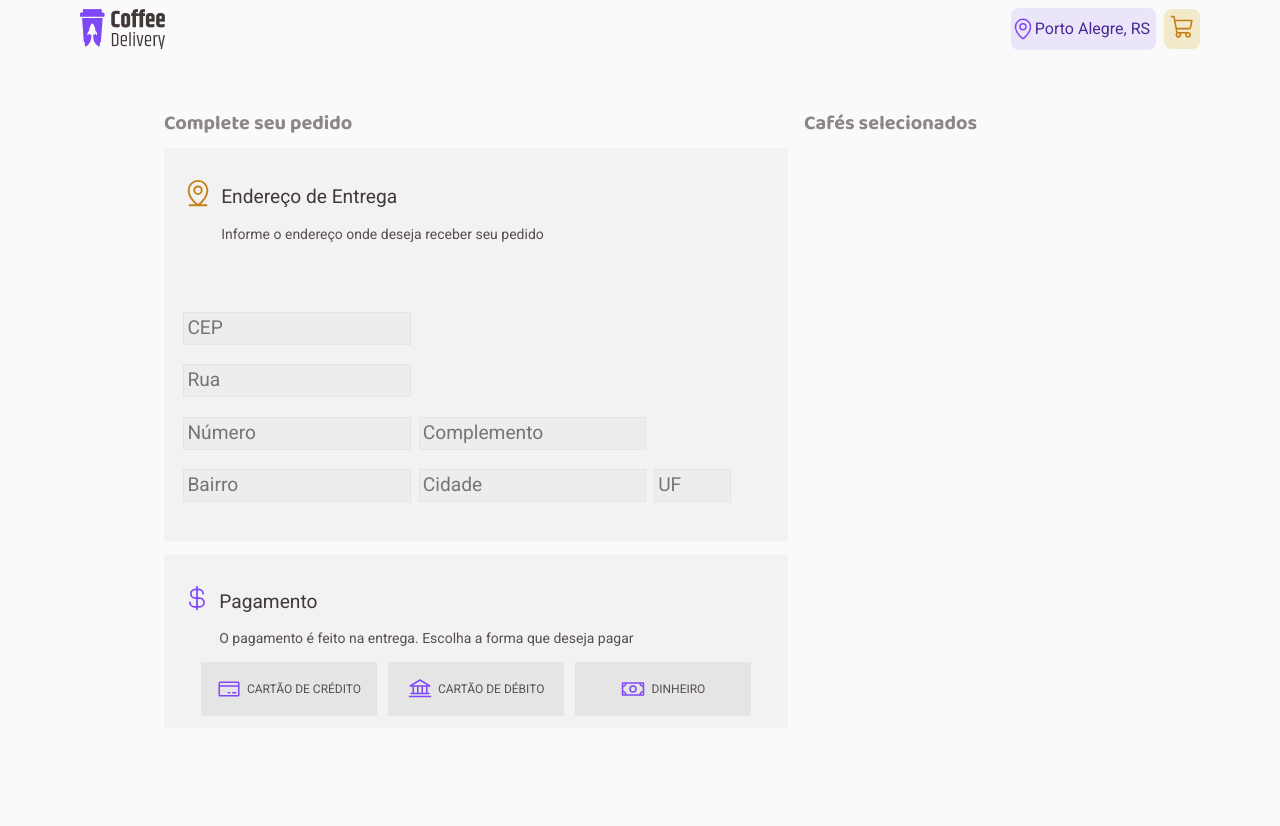
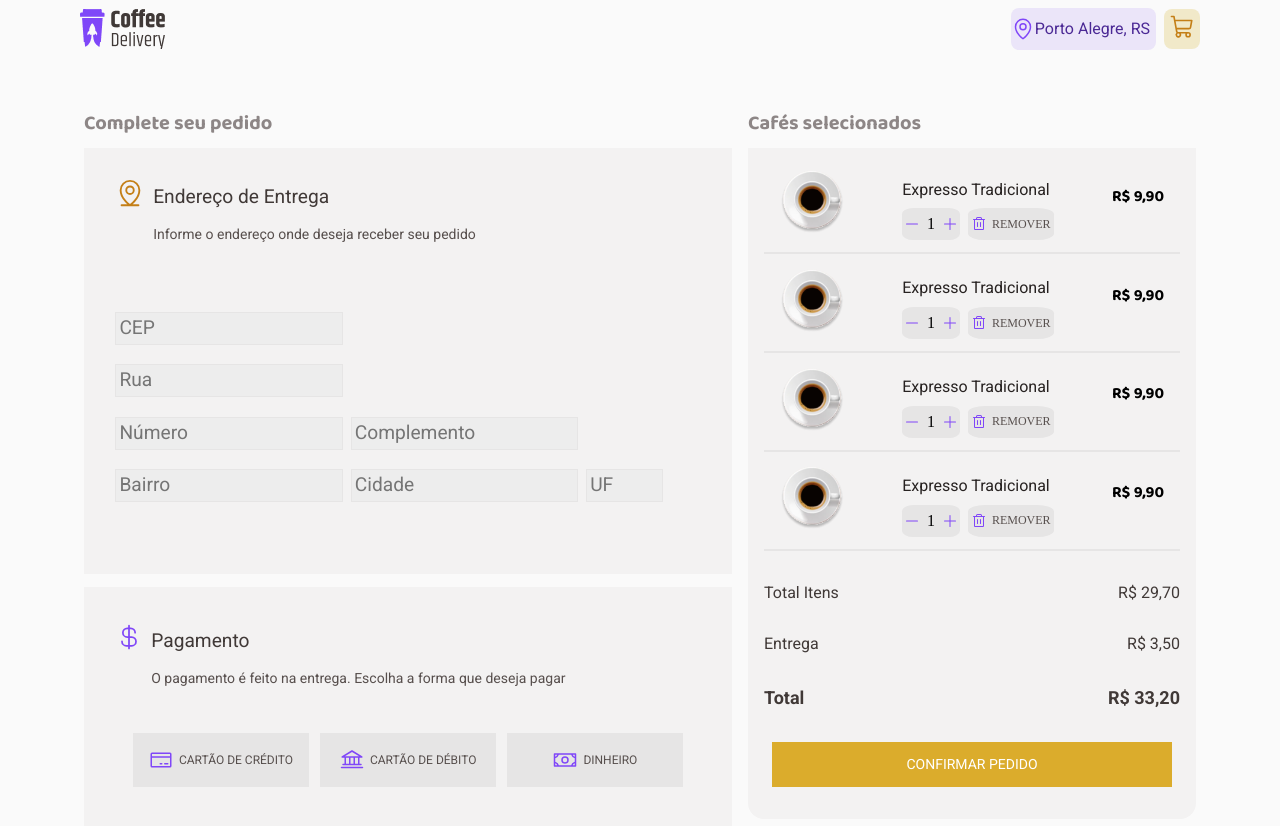
Before and after one commit to gabrielbortone/ignite-coffee-delivery, a React (Vite) app: page /checkout in a window 1280 px wide. Shown: the top 826 px of the page. Before the commit the page ends 800 px from the top, so only its background shows below. Built offline with nearby package versions, Linux system fonts and the light colour scheme.

Commit message:
Finalizado tela checkout

```diff
--- a/src/components/PainelCafesEscolhidos/CafeEscolhido/index.tsx
+++ b/src/components/PainelCafesEscolhidos/CafeEscolhido/index.tsx
@@ -1,3 +1,55 @@
-export default function CafeEscolhidoItem(){
+import { Minus, Plus, Trash } from "@phosphor-icons/react";
+import { useTheme } from "styled-components";
+import { CafeEscolhidoBotaoRemover, CafeEscolhidoItemContainer, CafeEscolhidoItemImagemContainer, CafeEscolhidoItemMiddleBottoesContainer, CafeEscolhidoItemMiddleContainer, CafeEscolhidoItemQuantidadeContainer, CafeEscolhidoItemQuantidadeSpan, CafeEscolhidoItemQuantidadeSpanNumero, CafeEscolhidoItemSpanPreco } from "./styles";
 
+interface CafeEscolhidoItemProps{
+    quantidade: number
+    nome: String
+    preco: number
+    imagem: string
 }
+
+export default function CafeEscolhidoItem({quantidade, nome, preco, imagem} : CafeEscolhidoItemProps){
+    const theme = useTheme();
+    const precoFormatado: string = (preco).toLocaleString('pt-br', {
+        style: 'decimal',
+        minimumIntegerDigits: 1,
+        minimumFractionDigits: 2,
+        maximumFractionDigits: 2
+    })
+
+    if(!theme){
+        return <h1>ERROR</h1>
+    }
+    return (
+        <CafeEscolhidoItemContainer>
+            <CafeEscolhidoItemImagemContainer>
+                <img src={imagem} />
+            </CafeEscolhidoItemImagemContainer>
+
+            <CafeEscolhidoItemMiddleContainer>
+                <h3>{nome}</h3>
+                <CafeEscolhidoItemMiddleBottoesContainer>
+                    <CafeEscolhidoItemQuantidadeContainer>
+                        <CafeEscolhidoItemQuantidadeSpan>
+                            <Minus size={16} color={theme['purple']}/>
+                        </CafeEscolhidoItemQuantidadeSpan>
+                        <CafeEscolhidoItemQuantidadeSpanNumero>{quantidade}</CafeEscolhidoItemQuantidadeSpanNumero>
+                        <CafeEscolhidoItemQuantidadeSpan>
+                            <Plus size={16} color={theme['purple']}/>
+                        </CafeEscolhidoItemQuantidadeSpan>
+                    </CafeEscolhidoItemQuantidadeContainer>
+                    <CafeEscolhidoBotaoRemover>
+                        <Trash size={16} color={theme['purple']} />
+                        <p>REMOVER</p>
+                    </CafeEscolhidoBotaoRemover>
+                </CafeEscolhidoItemMiddleBottoesContainer>
+            </CafeEscolhidoItemMiddleContainer>
+
+            <CafeEscolhidoItemSpanPreco>
+                R${' '+precoFormatado}
+            </CafeEscolhidoItemSpanPreco>
+
+        </CafeEscolhidoItemContainer>
+    );
+}
--- /dev/null
+++ b/src/components/PainelCafesEscolhidos/CafeEscolhido/styles.ts
@@ -0,0 +1,95 @@
+import { styled } from "styled-components";
+
+export const CafeEscolhidoItemContainer = styled.div`
+    display: flex;
+    justify-content: space-between;
+    gap: 1rem;
+    padding-left: 1rem;
+    padding-right: 1rem;
+    padding-bottom: 0.75rem;
+    align-items: center;
+    border-bottom: 2px solid ${props=> props.theme['base-button']};
+
+`;
+
+export const CafeEscolhidoItemQuantidadeContainer = styled.div`
+    display: flex;
+    align-items: center;
+    background: ${props=> props.theme['base-button']};
+    border-radius: 20%;
+`;
+
+export const CafeEscolhidoItemMiddleContainer = styled.div`
+    display: flex;
+    flex-direction: column;
+    h3{
+        font-size: 1rem;
+        color: ${props=> props.theme['base-title']};
+        font-weight: 400;
+        line-height: 1.3;
+        font-family: ${props=> props.theme['font-primary']};
+    }
+`;
+
+export const CafeEscolhidoItemQuantidadeSpan = styled.span`
+    display: flex;
+    align-items: center;
+    justify-content: center;
+    height: 2rem;
+    padding: 0rem 0.1rem;
+    gap: 0;
+`;
+
+export const CafeEscolhidoItemQuantidadeSpanNumero = styled.span`
+    background: ${props=> props.theme['base-button']};
+    display: flex;
+    align-items: center;
+    justify-content: center;
+    height: 2rem;
+    width: 1rem;
+    padding: 0rem 0.1rem;
+`;
+
+export const CafeEscolhidoItemMiddleBottoesContainer = styled.div`
+    display: flex;
+    flex-direction: row;
+    gap: 0.5rem;
+    margin-top: -0.5rem;
+
+`;
+
+export const CafeEscolhidoBotaoRemover = styled.span`
+    background: ${props=> props.theme['base-button']};
+    border-radius: 20%;
+    display: flex;
+    align-items: center;
+    justify-content: center;
+    gap: 5px;
+    height: 2rem;
+    padding-left: 0.2rem;
+    padding-right: 0.2rem;
+    p {
+        color: ${props=> props.theme['base-text']};
+        font-size: 0.75rem;
+        padding: 0;
+    }
+`;
+
+export const CafeEscolhidoItemSpanPreco = styled.span`
+    display: flex;
+    font-size: 1rem;
+    line-height: 1.3;
+    font-family: ${props=> props.theme['font-secondary']};
+    font-weight: 700;
+    margin-top: -0.6rem;
+    align-items: center;
+`;
+
+export const CafeEscolhidoItemImagemContainer = styled.div`
+    width: 4rem;
+    height: 4rem;
+    img {
+        max-width: 100%;
+        max-height: 100%;
+    }
+`;
--- a/src/components/PainelCafesEscolhidos/index.tsx
+++ b/src/components/PainelCafesEscolhidos/index.tsx
@@ -1,16 +1,43 @@
-import { PainelCafesEscolhidosHeaderTitulo, PainelCafesEscolhidosItem } from "./styles";
+import CafeEscolhidoItem from "./CafeEscolhido";
+import { PainelCafesEscolhidosFooter, PainelCafesEscolhidosFooterSpan, PainelCafesEscolhidosFooterSpanTotal, PainelCafesEscolhidosHeaderTitulo, PainelCafesEscolhidosItem, PainelCafesEscolhidosMainContainer, PainelCafesEscolhidosMainSection } from "./styles";
+import urlCafeTradicional from '../../assets/imgs-cafes/expresso.png';
+import { BotaoConfirmarPedidoCheckout } from "../PainelEndereco/styles";
 
 export default function PainelCafesEscolhidos(){
 
     return (
-        <>
+        <PainelCafesEscolhidosMainContainer>
             <PainelCafesEscolhidosHeaderTitulo>Cafés selecionados</PainelCafesEscolhidosHeaderTitulo>
-            <PainelCafesEscolhidosItem>
-                <img src={''}/>
+            <PainelCafesEscolhidosMainSection>
+                <PainelCafesEscolhidosItem>
+                    <CafeEscolhidoItem nome={'Expresso Tradicional'} preco={9.90} imagem={urlCafeTradicional} quantidade={1} />
+                    <CafeEscolhidoItem nome={'Expresso Tradicional'} preco={9.90} imagem={urlCafeTradicional} quantidade={1} />
+                    <CafeEscolhidoItem nome={'Expresso Tradicional'} preco={9.90} imagem={urlCafeTradicional} quantidade={1} />
+                    <CafeEscolhidoItem nome={'Expresso Tradicional'} preco={9.90} imagem={urlCafeTradicional} quantidade={1} />
 
-            </PainelCafesEscolhidosItem>
+                </PainelCafesEscolhidosItem>
+                <PainelCafesEscolhidosFooter>
+                    <PainelCafesEscolhidosFooterSpan>
+                        <p>Total Itens</p>
+                        <p>R$ 29,70</p>
+                    </PainelCafesEscolhidosFooterSpan>
+                    <PainelCafesEscolhidosFooterSpan>
+                        <p>Entrega</p>
+                        <p>R$ 3,50</p>
+                    </PainelCafesEscolhidosFooterSpan>
+                    <PainelCafesEscolhidosFooterSpanTotal>
+                        <p>Total</p>
+                        <p>R$ 33,20</p>
+                    </PainelCafesEscolhidosFooterSpanTotal>
+                    <BotaoConfirmarPedidoCheckout>
+                        Confirmar Pedido
+                    </BotaoConfirmarPedidoCheckout>
+                </PainelCafesEscolhidosFooter>
 
-        </>
+
+            </PainelCafesEscolhidosMainSection>
+
+        </PainelCafesEscolhidosMainContainer>
     )
 
 
--- a/src/components/PainelCafesEscolhidos/styles.ts
+++ b/src/components/PainelCafesEscolhidos/styles.ts
@@ -9,9 +9,55 @@ export const PainelCafesEscolhidosHeaderTitulo = styled.h3`
 `;
 
 export const PainelCafesEscolhidosItem = styled.div`
-
+    display: flex;
+    flex-direction: column;
+    gap: 0.5rem;
+    background: ${props=> props.theme['base-card']};
+    padding: 1rem;
 `;
 
 export const PainelCafesEscolhidosFooter = styled.div`
+    display: flex;
+    flex-direction: column;
+    width: 100%;
+    padding-bottom: 1rem;
+`;
 
+export const PainelCafesEscolhidosMainContainer = styled.section`
+    display: flex;
+    flex-direction: column;
+    width: 28rem;
 `;
+
+export const PainelCafesEscolhidosFooterSpan = styled.span`
+    display: flex;
+    justify-content: space-between;
+    padding: 0rem 1rem;
+
+    p {
+        color: ${props=> props.theme['base-subtitle']};
+        font-family: ${props => props.theme['font-primary']};
+        font-size: 1rem;
+    }
+`;
+
+export const PainelCafesEscolhidosFooterSpanTotal = styled.span`
+    display: flex;
+    justify-content: space-between;
+    padding: 0rem 1rem;
+
+    p {
+        color: ${props=> props.theme['base-subtitle']};
+        font-family: ${props => props.theme['font-primary']};
+        font-size: 1.125rem;
+        font-weight: 700;
+    }
+`;
+
+export const PainelCafesEscolhidosMainSection = styled.section`
+    display: flex;
+    flex-direction: column;
+    width: 28rem;
+    background: ${props=> props.theme['base-card']};
+    border-radius: 1rem;
+`;
--- a/src/components/PainelEndereco/styles.ts
+++ b/src/components/PainelEndereco/styles.ts
@@ -5,7 +5,7 @@ export const PainelEnderecoContainer = styled.div`
     display: flex;
     flex-direction: column;
     width: 38rem;
-    padding: 2.5rem 0.5rem;
+    padding: 2.5rem 1.25rem;
 `;
 
 export const PainelEnderecoHeader = styled.div`
@@ -51,7 +51,7 @@ export const PainelEnderecoHeaderInputContainer = styled.section`
     margin-left: 0.7rem;
     margin-right: 0.7rem;
     max-width: 100%;
-
+    padding-bottom: 2rem;
     input {
         background: ${props=> props.theme['base-input']};
         font-size: 1.2rem;
@@ -82,3 +82,15 @@ export const PainelEnderecoTituloHeader = styled.h3`
     color: ${props=> props.theme['base-label']};
     line-height: 0.5;
 `;
+
+export const BotaoConfirmarPedidoCheckout = styled.button`
+    border: none;
+    background: ${props=> props.theme['yellow']};
+    color: ${props=> props.theme['white']};
+    text-transform: uppercase;
+    font-size: 0.875rem;
+    line-height: 1.6;
+    font-family: ${props=> props.theme['font-primary']};
+    padding: 0.7rem 0.2rem;
+    margin: 1rem 1.5rem;
+`;
--- a/src/components/PainelPagamento/styles.ts
+++ b/src/components/PainelPagamento/styles.ts
@@ -6,7 +6,8 @@ export const PainelPagamentoContainer = styled.section`
     flex-direction: column;
     margin-top: 0.8rem;
     width: 38rem;
-    padding: 0.8rem 0.5rem;
+    padding: 1.250rem;
+    max-width: 38rem;
 `;
 
 export const PainelPagamentoHeader = styled.div`
@@ -50,6 +51,7 @@ export const PainelPagamentoConteudoContainer = styled.div`
     align-items: stretch;
     border-radius: 30%;
     margin: 0 auto;
+    padding: 2rem 1rem;
 `;
 
 export const PainelPagamentoConteudoItem = styled.span`
--- a/src/pages/styles/checkoutTheme.ts
+++ b/src/pages/styles/checkoutTheme.ts
@@ -1,8 +1,7 @@
 import { styled } from "styled-components";
 
 export const CheckoutContainer = styled.section`
-    display: grid;
-    grid-template-columns: 2fr 1fr;
+    display: flex;
     margin-top: 3rem;
     gap: 1rem;
 
```
